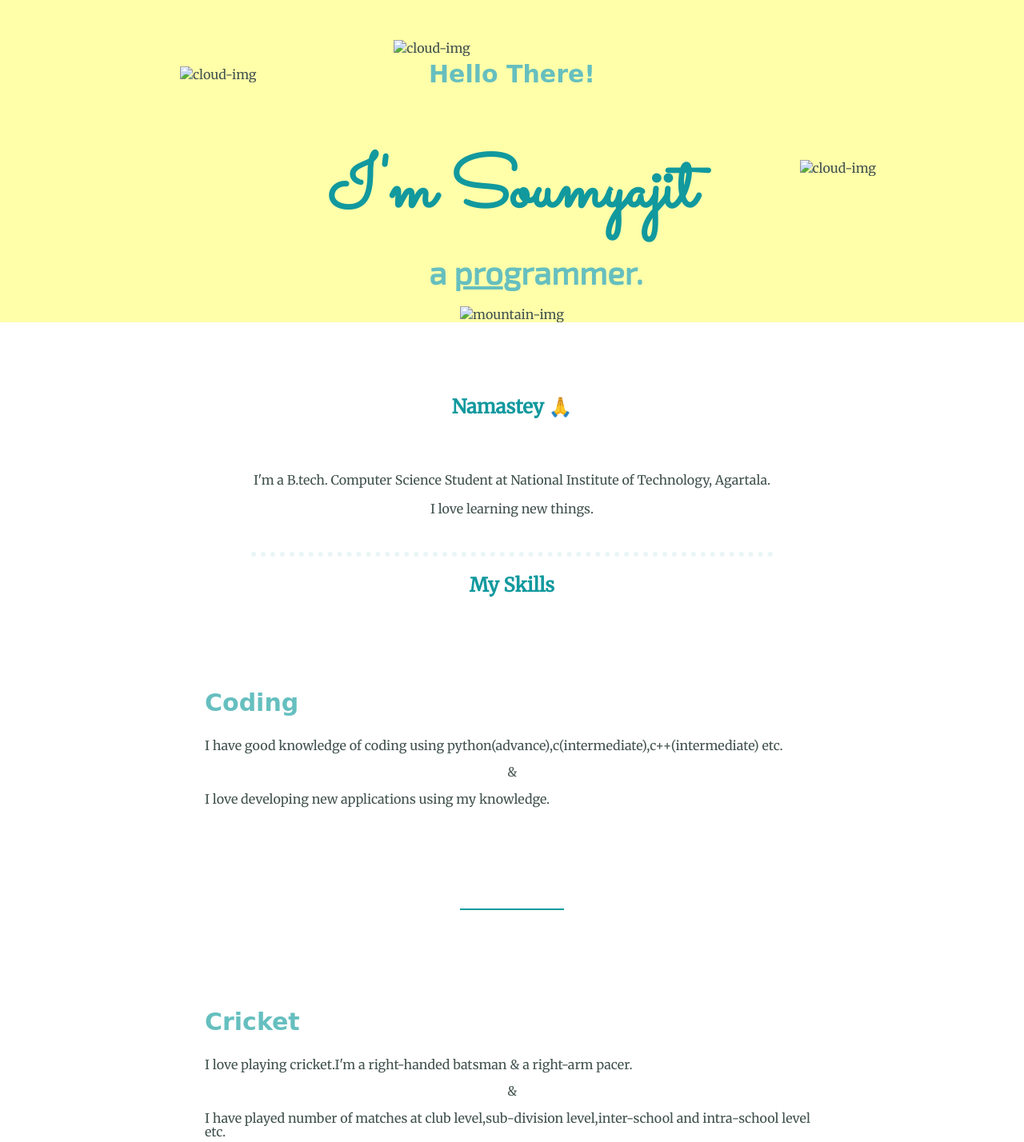
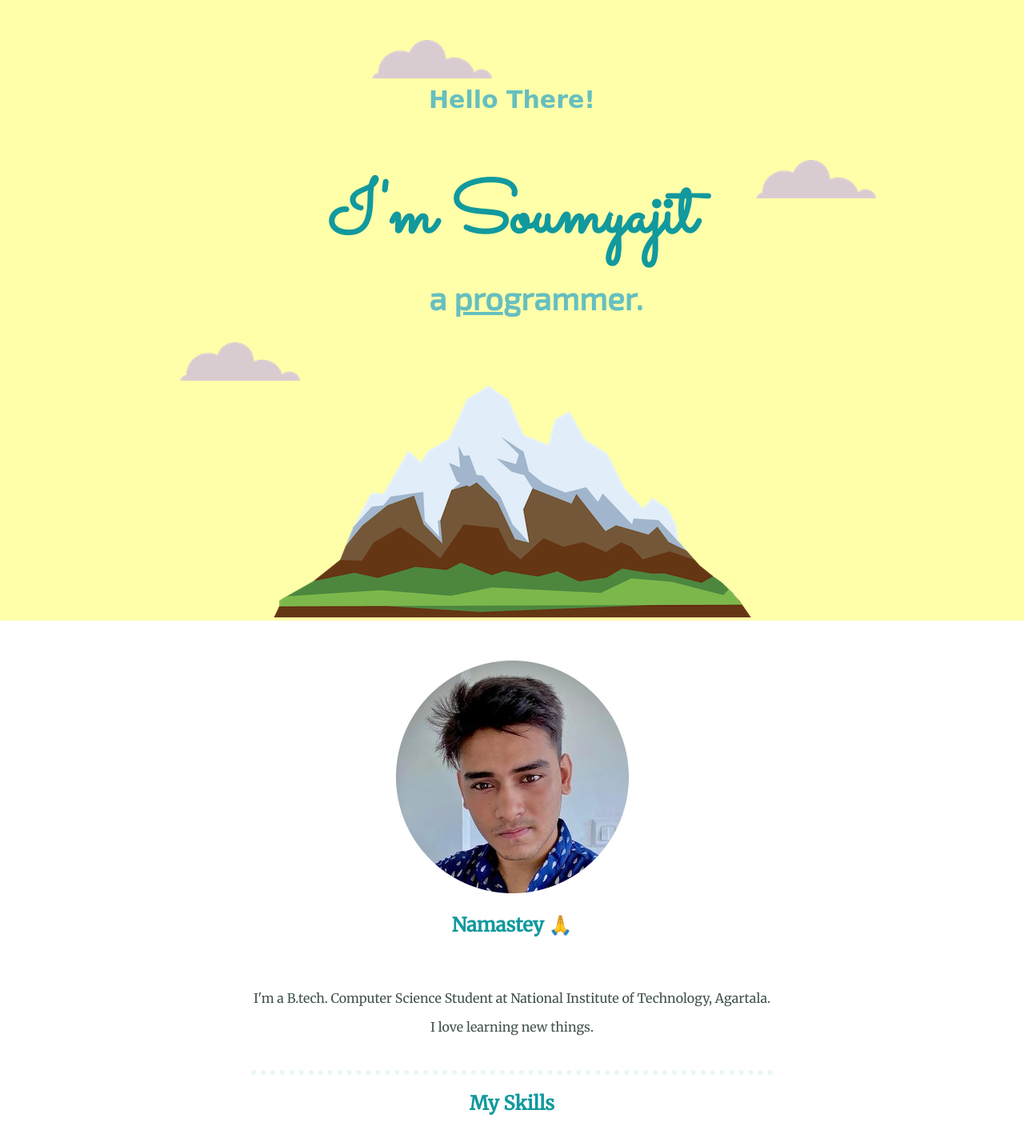
Before and after one commit to samSoumyajitD/Cric-Code, a plain HTML site: page index.html in a window 1280 px wide. Shown: the top 1428 px of the page at 80% size. Drawn offline with Linux system fonts and the light colour scheme; files that its build step writes are made by us from their sources; a web font is replaced by a local one.

Commit message:
Update index.html

```diff
--- a/index.html
+++ b/index.html
@@ -3,7 +3,7 @@
   <head>
     <meta charset="utf-8">
     <title>Soumyajit Das</title>
-    <link rel="stylesheet" href="css/style.css">
+    <link rel="stylesheet" href="style.css">
     <link rel="icon" href="favicon.ico">
     <link rel="preconnect" href="https://fonts.googleapis.com">
 <link rel="preconnect" href="https://fonts.gstatic.com" crossorigin>
@@ -11,19 +11,19 @@
   </head>
   <body>
     <div class="topcon">
-      <img class="topcld" src="image/cloud.png" alt="cloud-img">
+      <img class="topcld" src="cloud.png" alt="cloud-img">
       <h3>Hello There!</h3>
       <br>
       <h1>I'm Soumyajit </h1>
       <h2 class="progrm">a <span class="pro">pro</span>grammer.</h2>
-      <img class="middlecld" src="image/cloud.png" alt="cloud-img">
-      <img class="bottomcld" src="image/cloud.png" alt="cloud-img">
-      <img src="image/mountain.png" alt="mountain-img">
+      <img class="middlecld" src="cloud.png" alt="cloud-img">
+      <img class="bottomcld" src="cloud.png" alt="cloud-img">
+      <img src="mountain.png" alt="mountain-img">
     </div>
     <div class="middlecon">
       <div class="profile">
 
-        <img src="image/sd-modified.png" alt="">
+        <img src="sd-modified.png" alt="">
           <h2><stronge>Namastey</stronge> 🙏</h2>
           <br>
         <p>I'm a B.tech. Computer Science Student at National Institute of Technology, Agartala.</p>
@@ -35,7 +35,7 @@
       <div class="skills">
         <h2>My Skills</h2>
         <div class="skill-row">
-          <img class="bskill" src="image/businessman.png" alt="">
+          <img class="bskill" src="businessman.png" alt="">
           <p class="bicon"><a href="https://www.flaticon.com/free-icons/businessman" title="businessman icons">Icon created by Vectors Market - Flaticon</a></p>
           <h3>Coding</h3>
           <br>
@@ -46,7 +46,7 @@
         <br>
 <hr width=10% color= #11999E>
         <div class="skill-row1">
-          <img class="cricket" src="image/cricket.png" alt="">
+          <img class="cricket" src="cricket.png" alt="">
           <br>
           <pa class="cfi"><a href="https://www.flaticon.com/free-icons/cricket" title="cricket icons">Icon created by max.icons - Flaticon</a> </pa>
           <h3>Cricket</h3>
```
